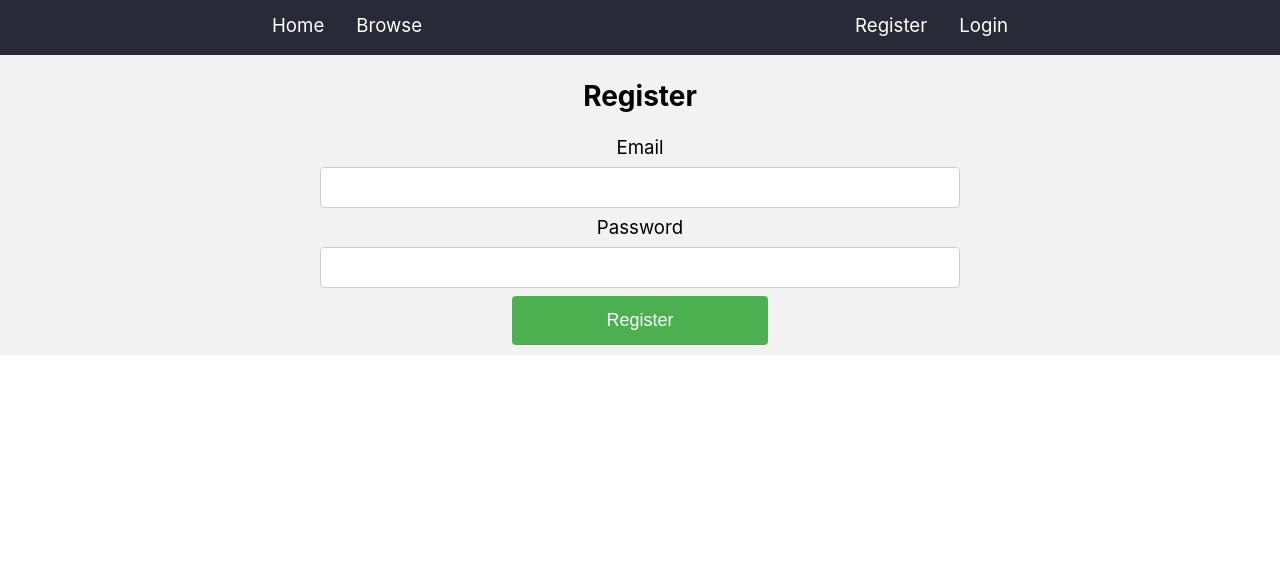
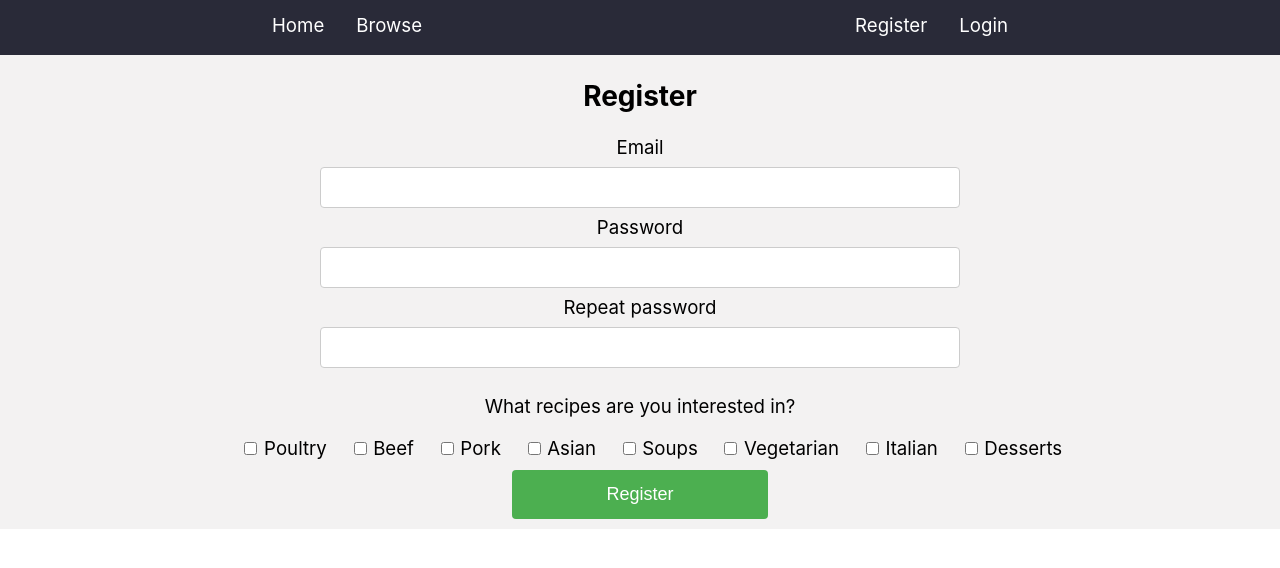
Before and after one commit to GeorgiLyudov/Cook-Book-2, a React (Create React App) app in the folder client/: page /register in a window 1280 px wide. Shown: the top 568 px of the page. Built offline with nearby package versions, Linux system fonts and the light colour scheme.

Commit message:
introduce favourite categories

```diff
--- a/client/src/App.css
+++ b/client/src/App.css
@@ -7,11 +7,11 @@
   width: 1280px;
 }
 
-input {
+/* input {
   width: 50%;
 
 
-}
+} */
 
 input[type=text],input[type=password],textarea, select {
   width: 50%;
--- a/client/src/Components/AddRecipe/AddRecipe.js
+++ b/client/src/Components/AddRecipe/AddRecipe.js
@@ -5,6 +5,9 @@ import { Redirect } from 'react-router-dom';
 function AddRecipe() {
   const [created, setCreate] = useState(false)
   const create = () => { setCreate(x => !x) };
+
+  const [error, setError] = useState(null)
+  const addError = (message) => { setError(message) };
   let isSent = false;
   function submitForm(e) {
     e.preventDefault();
@@ -28,17 +31,20 @@ function AddRecipe() {
         },
         body: JSON.stringify(data),
       })
-        .then((response) => response.json())
-        .then((data) => {
-          console.log('Success:', data);
+        .then((res) => {
+          if (!res.ok) {
+            addError('Please fill all fields! The name must be at least 5 characters long, Servings must be a number.')
+            throw new Error('Invalid form')
+
+          }
+          isSent = true;
+          create()
         })
         .catch((error) => {
           console.error('Error:', error);
         });
     }
 
-    isSent = true;
-    create()
 
   }
   if (created) {
@@ -49,6 +55,9 @@ function AddRecipe() {
   return (
     <div className="formContainer">
       <h1>Add a recipe</h1>
+      {
+        error ? <p className="error">{error}</p> : <p></p>
+      }
       <form onSubmit={submitForm}>
         <label htmlFor="title">Name:</label>
         <input type="text" id="title" name="title" />
--- a/client/src/Components/Categories/Categories.css
+++ b/client/src/Components/Categories/Categories.css
@@ -1,5 +1,5 @@
 .categories{
-  padding-top: 2%;
+  padding-top: 1px;
 }
 
 .category{
--- a/client/src/Components/Categories/Categories.js
+++ b/client/src/Components/Categories/Categories.js
@@ -7,7 +7,7 @@ function Categories({ loggedIn }) {
   }
   return (
     <div className="categories">
-      <h1>Choose a category to browse:</h1>
+      <h2>Choose a category to browse:</h2>
       <div className="row-1">
         <div className="category">
           <Link to="/recipes/browse/Poultry"> <img className ="categoryTile"alt="img" src="../images/chicken.png" /> </Link>
--- a/client/src/Components/CategoryPage/CategoryPage.js
+++ b/client/src/Components/CategoryPage/CategoryPage.js
@@ -23,9 +23,9 @@ function CategoryPage() {
   })
   if (currentCategory.length === 0) {
     return (
-      <div>
+      <div className="formContainer">
         <h2>Sorry! There are no recipes in this category yet.</h2>
-        <Link to="/recipes/browse">Go back to Categories.</Link>
+        <Link to="/recipes/browse" className="recipeLink">Go back to Categories.</Link>
       </div>
     )
   }
--- a/client/src/Components/Login/Login.js
+++ b/client/src/Components/Login/Login.js
@@ -46,7 +46,7 @@ function Login({ loggedIn, setLogged, saveUser }) {
     <div className="formContainer">
       <h2>Log in</h2>
       {
-          error ? <p className="error">{error}</p> : <h2></h2>
+        error ? <p className="error">{error}</p> : <p></p>
       }
       <form onSubmit={onSubmitHandler} className="authForm">
         <label htmlFor="username">Email</label>
--- a/client/src/Components/RecipePage/RecipePage.js
+++ b/client/src/Components/RecipePage/RecipePage.js
@@ -46,7 +46,7 @@ function RecipePage({ user, discoveredRecipe }) {
           <div className="title">Instructions:</div>
           <p>{recipe.preparation}</p>
           <p>{recipe.rating}</p>
-          < Link to="/recipes/browse" className="recipeLink"> Go back to Categories.</Link >
+          < Link to="/recipes/browse" className="recipeLink">Go back to Categories.</Link >
 
         </div>
       }
--- a/client/src/Components/Register/Register.css
+++ b/client/src/Components/Register/Register.css
@@ -2,10 +2,16 @@
   display: block;
 }
 
-/*
-form .submitBtn{
-display:inline
+.checkboxContainer{
+  position: relative;
 }
-form input[type="text"]{
-  width: 200px;
-} */
+input[type="checkbox"]{
+  display: inline-block;
+  margin-left: 2em;
+  margin-right: 0.5em;
+}
+.checkboxLabel{
+  display: inline-block;
+  vertical-align: middle;
+  margin-bottom: 10px;
+}
--- a/client/src/Components/Register/Register.js
+++ b/client/src/Components/Register/Register.js
@@ -1,11 +1,22 @@
 import './Register.css';
 import { Redirect } from 'react-router';
+import { useState } from 'react';
 
 function Register({ loggedIn, saveUser, setLogged }) {
+  const [error, setError] = useState(null)
+  const addError = (message) => { setError(message) };
   const onSubmitHandler = (e) => {
     e.preventDefault();
+
     let email = e.target.email.value;
     let password = e.target.password.value;
+    let rePassword = e.target.rePassword.value;
+    let checkBox = e.target.Beef.value;
+    console.log(checkBox);
+    if (password !== rePassword) {
+      addError('Passwords must match!');
+      return;
+    }
     let data = { email, password }
 
     fetch("http://localhost:9000/register", {
@@ -16,7 +27,13 @@ function Register({ loggedIn, saveUser, setLogged }) {
       body: JSON.stringify(data),
     })
       .then((res) => {
-        console.log(res.body);
+        if (!res.ok) {
+          addError('Email already in use, please try again!')
+          throw new Error('Invalid email')
+
+
+        }
+
         console.log('Success:', res);
         setLogged()
         saveUser(email, res.body._id)
@@ -32,6 +49,9 @@ function Register({ loggedIn, saveUser, setLogged }) {
     return (
       <div className="formContainer">
         <h2>Register</h2>
+        {
+          error ? <p className="error">{error}</p> : <p></p>
+        }
         <form onSubmit={onSubmitHandler}>
           <label htmlFor="email">Email</label>
           <input
@@ -46,7 +66,27 @@ function Register({ loggedIn, saveUser, setLogged }) {
             id="password"
             name="password"
           />
-          <input type="submit" value="Register" className="blueButton"/>
+          <label htmlFor="rePassword">Repeat password</label>
+          <input
+            type="password"
+            id="rePassword"
+            name="rePassword"
+          />
+
+
+          <div>
+<p>What recipes are you interested in?</p>
+            <label className="checkboxLabel" htmlFor="Poultry"><input type="checkbox" id="Poultry" name="Poultry" value="true" />Poultry</label>
+            <label className="checkboxLabel" htmlFor="Beef"><input type="checkbox" id="Beef" name="Beef" value="true" />Beef</label>
+            <label className="checkboxLabel" htmlFor="Pork"><input type="checkbox" id="Pork" name="Pork" value="true" />Pork</label>
+            <label className="checkboxLabel" htmlFor="Asian"><input type="checkbox" id="Asian" name="Asian" value="true" />Asian</label>
+            <label className="checkboxLabel" htmlFor="Soups"><input type="checkbox" id="Soups" name="Soups" value="true" />Soups</label>
+            <label className="checkboxLabel" htmlFor="Vegetarian"><input type="checkbox" id="Vegetarian" name="Vegetarian" value="true" />Vegetarian</label>
+            <label className="checkboxLabel" htmlFor="Italian"><input type="checkbox" id="Italian" name="Italian" value="true" />Italian</label>
+            <label className="checkboxLabel" htmlFor="Desserts"><input type="checkbox" id="Desserts" name="Desserts" value="true" />Desserts</label>
+          </div>
+
+          <input type="submit" value="Register" />
 
         </form>
       </div >
```
Also changed, not shown: 1 other file (tests, documents, lock files or other folders). Lines whose indentation alone changed are shown as unchanged.
